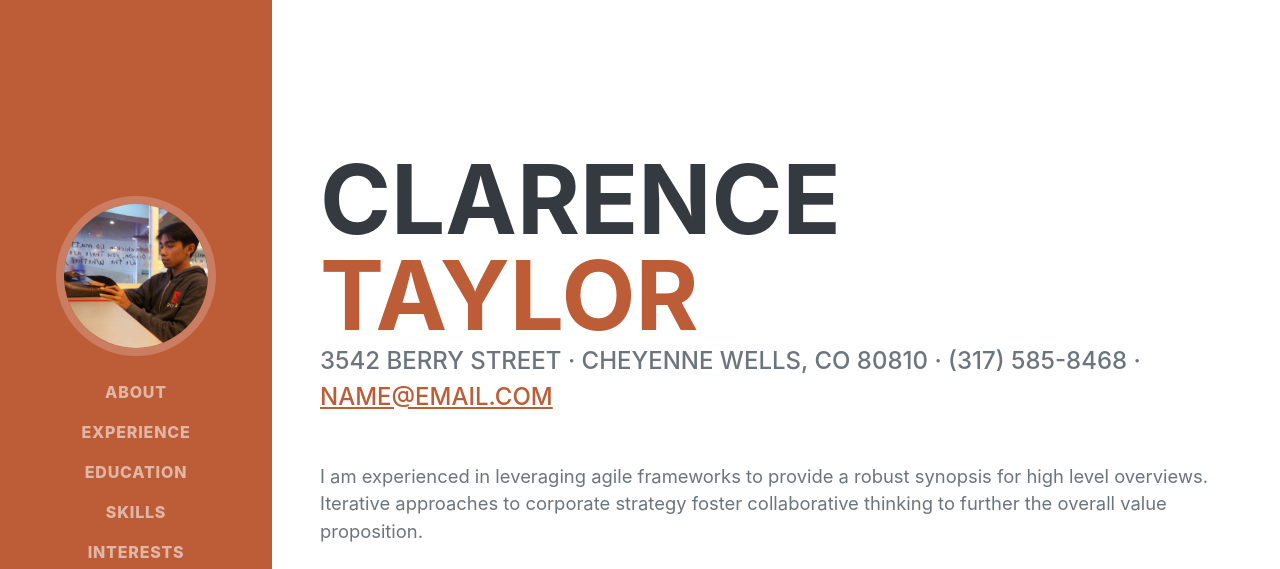
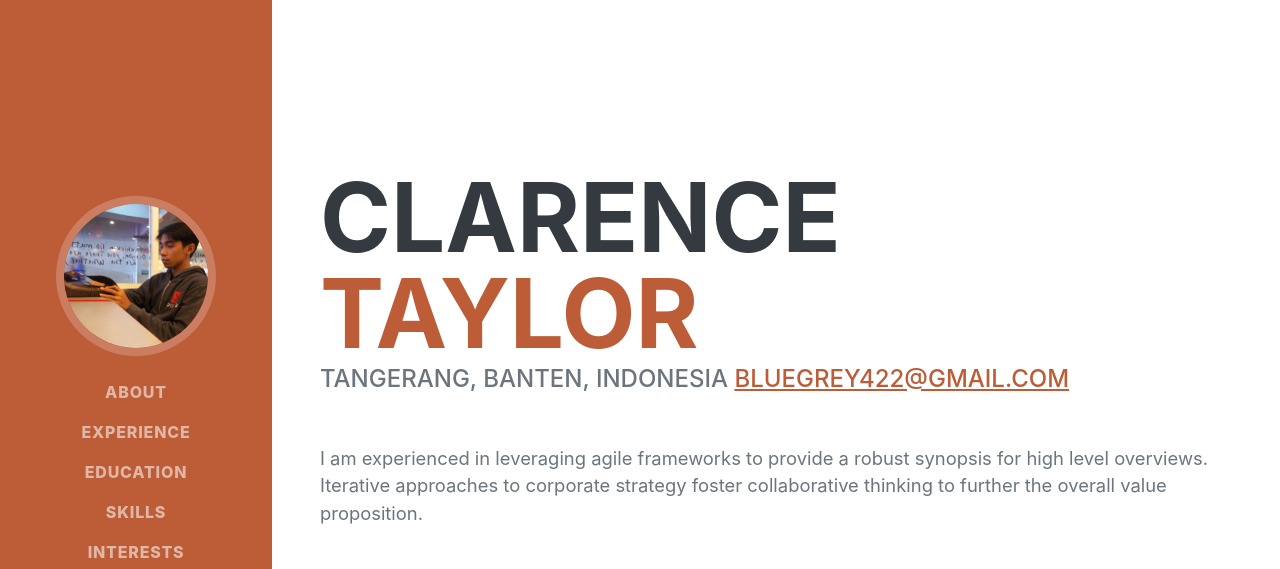
Before and after one commit to bluegrey33/portfolio, a website: page index.html in a window 1280 px wide. Shown: the top 569 px of the page. Drawn offline with nearby package versions, Linux system fonts and the light colour scheme; a web font is replaced by a local one.

Commit message:
Update index.html

```diff
--- a/index.html
+++ b/index.html
@@ -5,7 +5,7 @@
         <meta name="viewport" content="width=device-width, initial-scale=1, shrink-to-fit=no" />
         <meta name="description" content="" />
         <meta name="author" content="" />
-        <title>Resume - Start Bootstrap Theme</title>
+        <title>Resume</title>
         <link rel="icon" type="image/x-icon" href="assets/img/favicon.ico" />
         <!-- Font Awesome icons (free version)-->
         <script src="https://use.fontawesome.com/releases/v6.1.0/js/all.js" crossorigin="anonymous"></script>
@@ -44,8 +44,8 @@
                         <span class="text-primary">Taylor</span>
                     </h1>
                     <div class="subheading mb-5">
-                        3542 Berry Street · Cheyenne Wells, CO 80810 · (317) 585-8468 ·
-                        <a href="mailto:name@email.com">name@email.com</a>
+                        Tangerang, Banten, Indonesia
+                        <a href="mailto:name@email.com">bluegrey422@gmail.com</a>
                     </div>
                     <p class="lead mb-5">I am experienced in leveraging agile frameworks to provide a robust synopsis for high level overviews. Iterative approaches to corporate strategy foster collaborative thinking to further the overall value proposition.</p>
                     <div class="social-icons">
```
